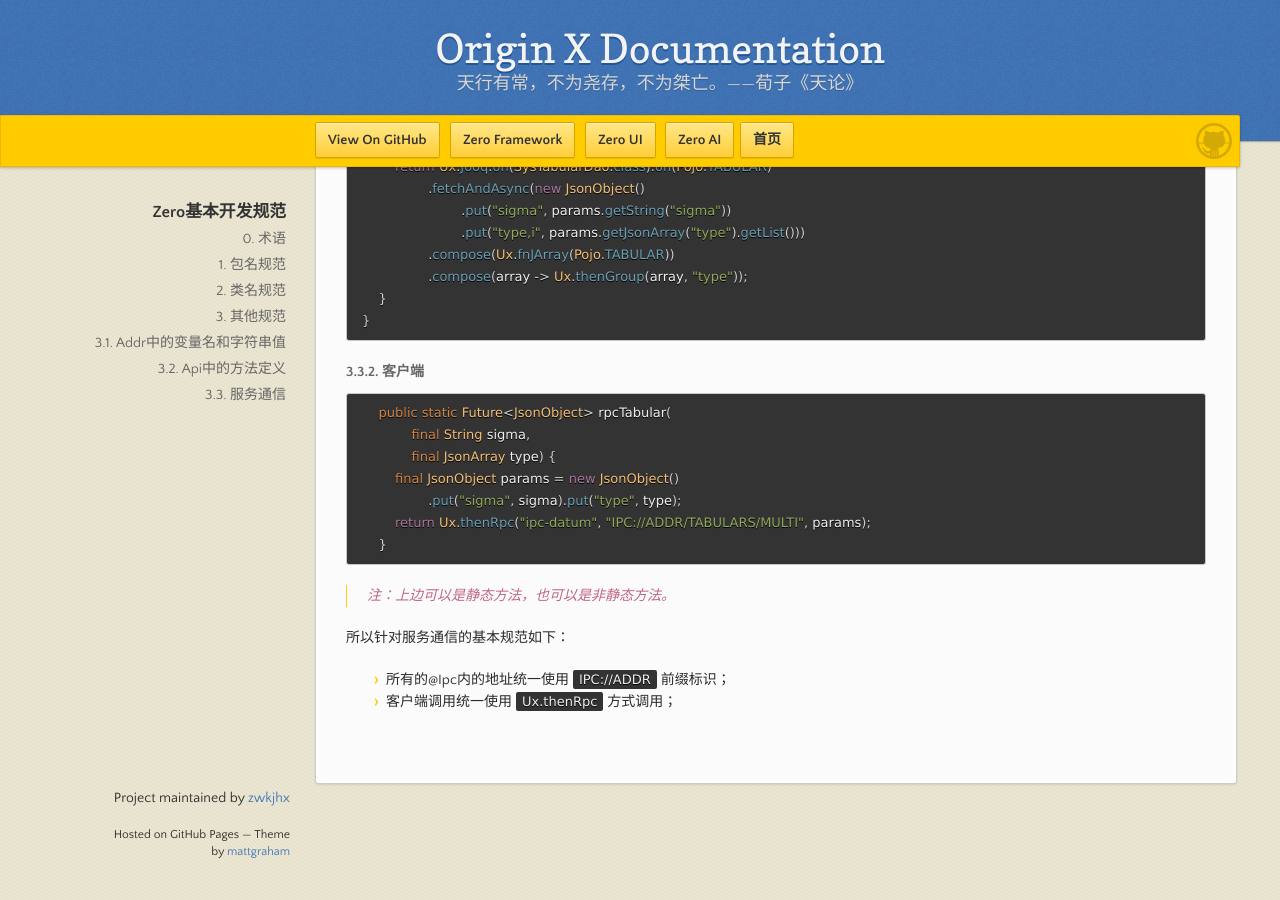
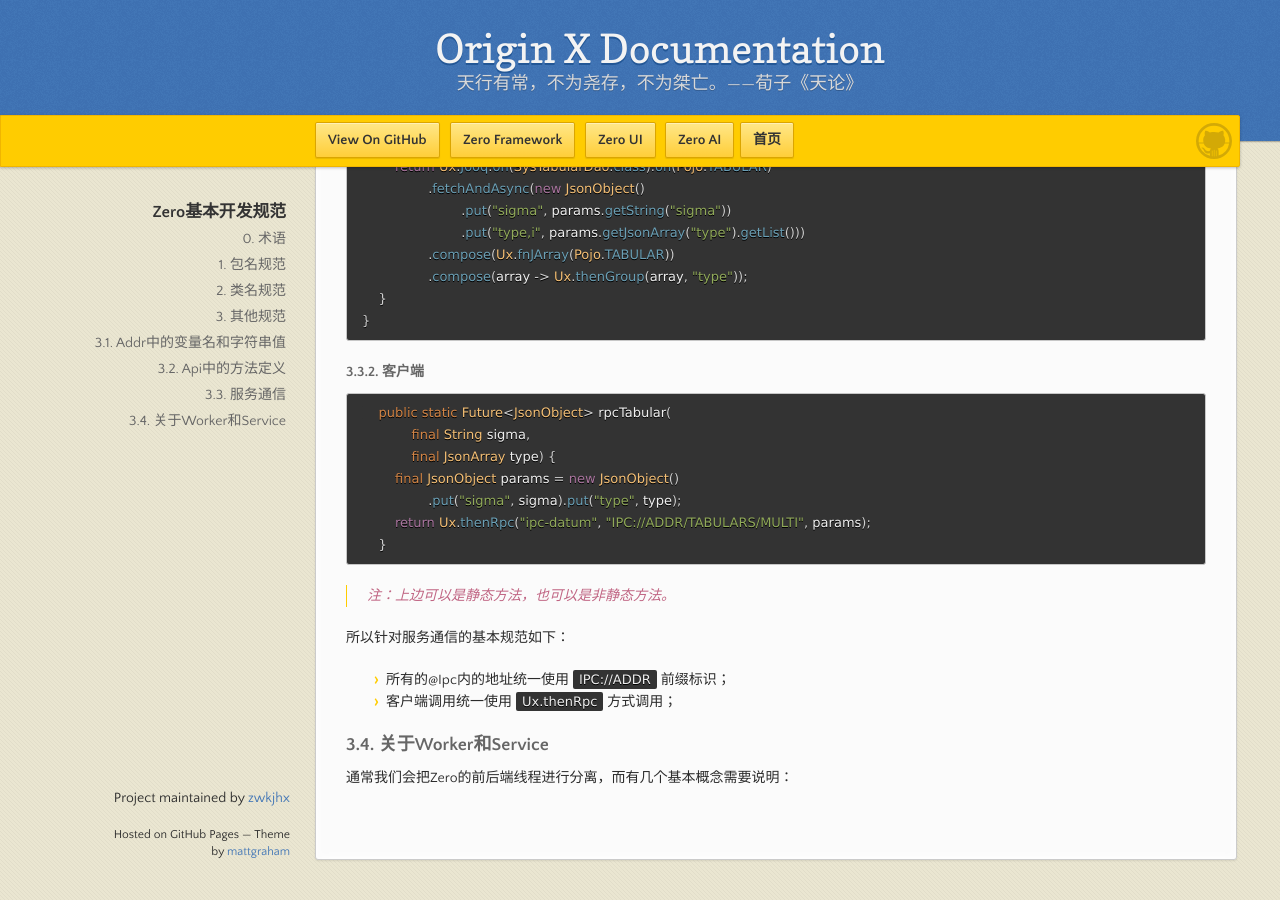
Before and after one commit to zwkjhx/ox-doc, a Jekyll site: the page built from specification/1-zerogui-fan/spc-001-zeroji-ben-kai-fa-gui-fan.md, in a window 1280 px wide and 900 px high, scrolled down 2403 px. Built offline with Jekyll 4.4.1, drawn with Linux system fonts in a browser that asks for light colours; our own code applies the rules of GitHub Pages for plain Markdown files.

Commit message:
Updates specification/1-zerogui-fan/spc-001-zeroji-ben-kai-fa-gui-fan.md
Auto commit by GitBook Editor

```diff
--- a/specification/1-zerogui-fan/spc-001-zeroji-ben-kai-fa-gui-fan.md
+++ b/specification/1-zerogui-fan/spc-001-zeroji-ben-kai-fa-gui-fan.md
@@ -112,3 +112,7 @@
 
 * 所有的@Ipc内的地址统一使用`IPC://ADDR`前缀标识；
 * 客户端调用统一使用`Ux.thenRpc`方式调用；
+
+### 3.4. 关于Worker和Service
+
+通常我们会把Zero的前后端线程进行分离，而有几个基本概念需要说明：
```
